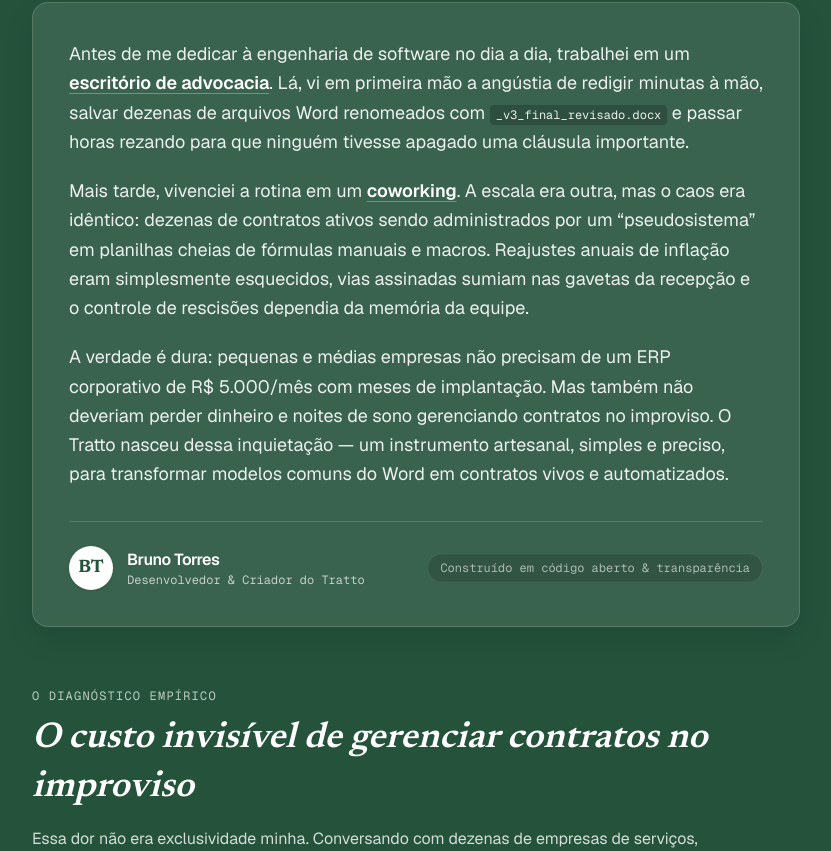
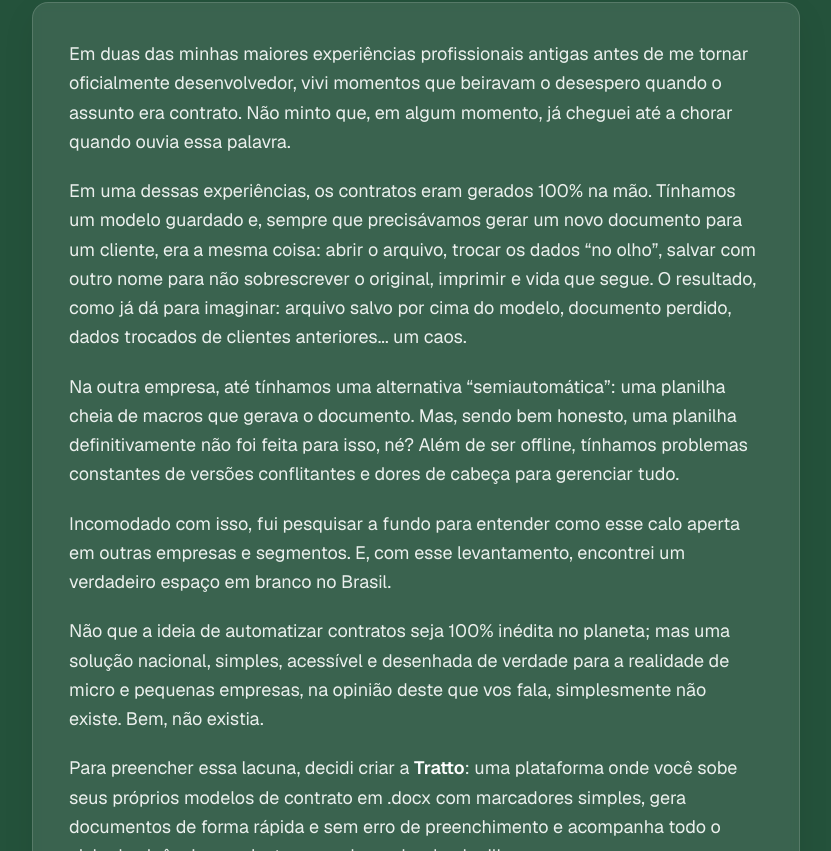
Before and after one commit to brtorresdel/tratto-landing-page, a Next.js app: page / in a window 1280 px wide. Shown: the part 1149-2000 px from the top of the page, without its empty margins (224-1055 px from the left). Built offline with nearby package versions, Linux system fonts and the light colour scheme.

Commit message:
feat(landing): substituir texto da Carta do Desenvolvedor pelo conteúdo autêntico de carta-dev.txt

```diff
--- a/src/components/problem-banner.tsx
+++ b/src/components/problem-banner.tsx
@@ -25,31 +25,31 @@
           <div className="mt-8 rounded-2xl border border-white/15 bg-white/10 p-6 sm:p-9 backdrop-blur-xs text-white/90 shadow-[0_12px_32px_rgba(0,0,0,0.08)]">
             <div className="space-y-5 font-sans text-base sm:text-lg leading-relaxed text-white/90">
               <p>
-                Antes de me dedicar à engenharia de software no dia a dia, trabalhei em um{" "}
-                <strong className="text-white font-semibold underline decoration-white/30 decoration-1 underline-offset-4">
-                  escritório de advocacia
-                </strong>
-                . Lá, vi em primeira mão a angústia de redigir minutas à mão, salvar dezenas de arquivos
-                Word renomeados com <code className="bg-black/20 px-1.5 py-0.5 rounded text-xs font-mono">_v3_final_revisado.docx</code> e
-                passar horas rezando para que ninguém tivesse apagado uma cláusula importante.
+                Em duas das minhas maiores experiências profissionais antigas antes de me tornar oficialmente desenvolvedor, vivi momentos que beiravam o desespero quando o assunto era contrato. Não minto que, em algum momento, já cheguei até a chorar quando ouvia essa palavra.
               </p>
 
               <p>
-                Mais tarde, vivenciei a rotina em um{" "}
-                <strong className="text-white font-semibold underline decoration-white/30 decoration-1 underline-offset-4">
-                  coworking
-                </strong>
-                . A escala era outra, mas o caos era idêntico: dezenas de contratos ativos sendo administrados
-                por um &ldquo;pseudosistema&rdquo; em planilhas cheias de fórmulas manuais e macros. Reajustes
-                anuais de inflação eram simplesmente esquecidos, vias assinadas sumiam nas gavetas da recepção
-                e o controle de rescisões dependia da memória da equipe.
+                Em uma dessas experiências, os contratos eram gerados 100% na mão. Tínhamos um modelo guardado e, sempre que precisávamos gerar um novo documento para um cliente, era a mesma coisa: abrir o arquivo, trocar os dados &ldquo;no olho&rdquo;, salvar com outro nome para não sobrescrever o original, imprimir e vida que segue. O resultado, como já dá para imaginar: arquivo salvo por cima do modelo, documento perdido, dados trocados de clientes anteriores... um caos.
               </p>
 
               <p>
-                A verdade é dura: pequenas e médias empresas não precisam de um ERP corporativo de R$ 5.000/mês
-                com meses de implantação. Mas também não deveriam perder dinheiro e noites de sono gerenciando
-                contratos no improviso. O Tratto nasceu dessa inquietação — um instrumento artesanal, simples e
-                preciso, para transformar modelos comuns do Word em contratos vivos e automatizados.
+                Na outra empresa, até tínhamos uma alternativa &ldquo;semiautomática&rdquo;: uma planilha cheia de macros que gerava o documento. Mas, sendo bem honesto, uma planilha definitivamente não foi feita para isso, né? Além de ser offline, tínhamos problemas constantes de versões conflitantes e dores de cabeça para gerenciar tudo.
+              </p>
+
+              <p>
+                Incomodado com isso, fui pesquisar a fundo para entender como esse calo aperta em outras empresas e segmentos. E, com esse levantamento, encontrei um verdadeiro espaço em branco no Brasil.
+              </p>
+
+              <p>
+                Não que a ideia de automatizar contratos seja 100% inédita no planeta; mas uma solução nacional, simples, acessível e desenhada de verdade para a realidade de micro e pequenas empresas, na opinião deste que vos fala, simplesmente não existe. Bem, não existia.
+              </p>
+
+              <p>
+                Para preencher essa lacuna, decidi criar a <strong className="text-white font-semibold">Tratto</strong>: uma plataforma onde você sobe seus próprios modelos de contrato em .docx com marcadores simples, gera documentos de forma rápida e sem erro de preenchimento e acompanha todo o ciclo de vigência e reajustes sem depender de planilhas.
+              </p>
+
+              <p className="font-serif italic text-white/95 text-lg sm:text-xl pt-2 border-t border-white/10">
+                &ldquo;Essa ideia ainda está saindo do papel, mas já posso adiantar que, só de planejar a arquitetura e a identidade desse projeto, sinto que dei um abraço naquele Bruno do passado que passou por poucas e boas mexendo com esse tipo de documento...&rdquo;
               </p>
             </div>
 
```
Also changed, not shown: 2 other files (tests, documents, lock files or other folders).
